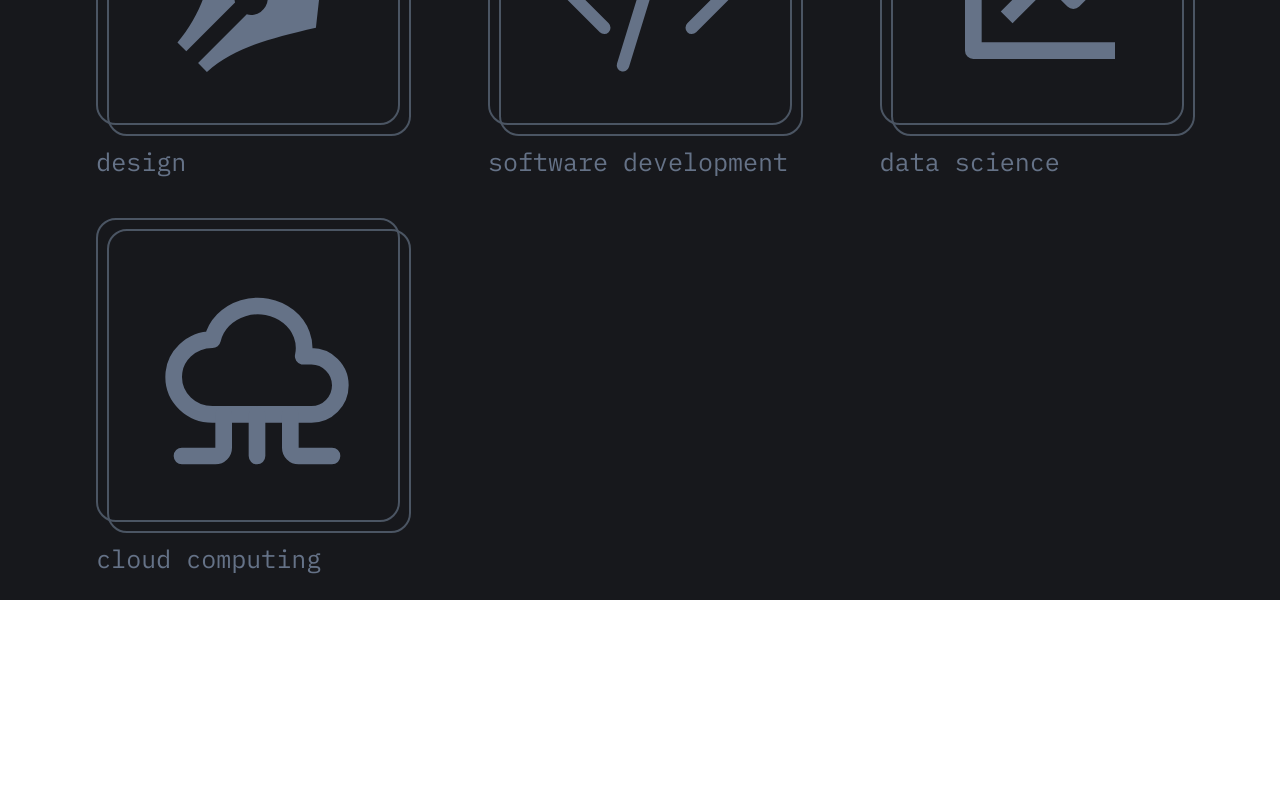
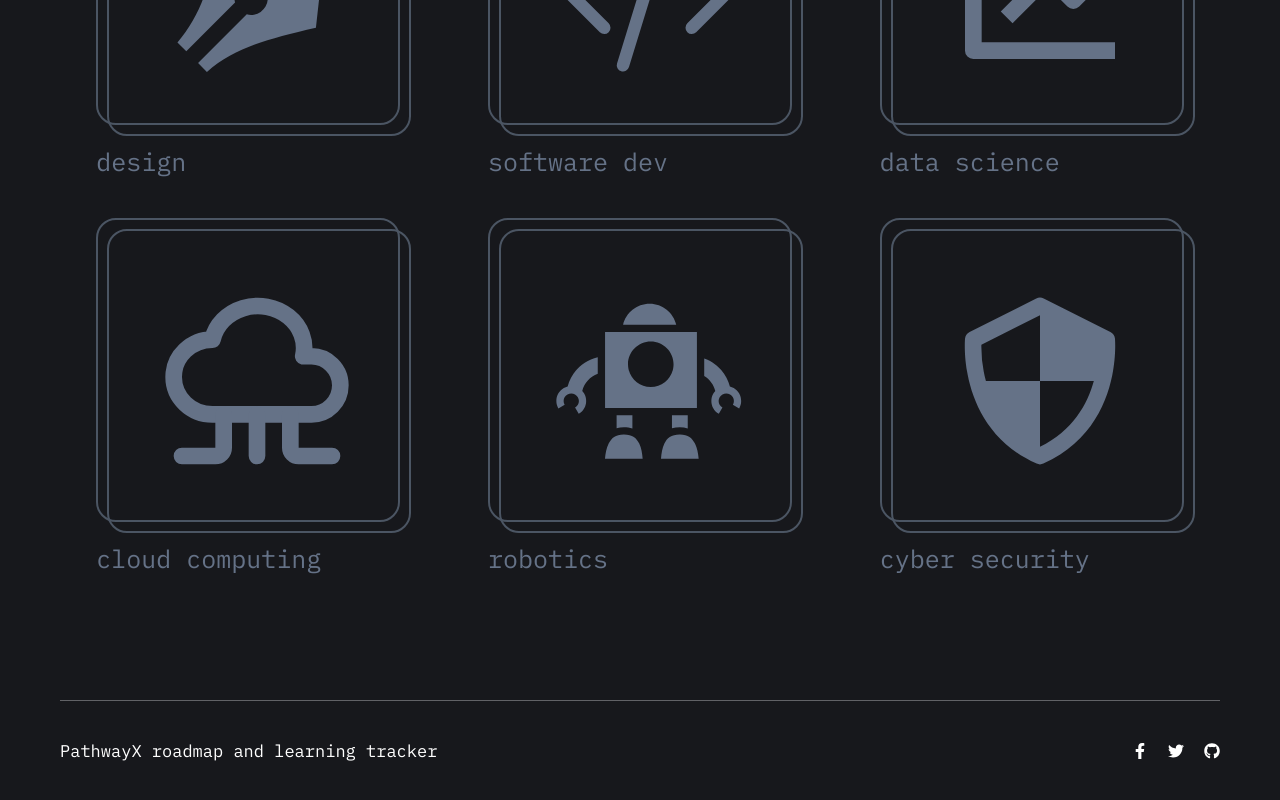
Before and after one commit to omatsola619/pathwayx-project, a Next.js app: page / in a window 1280 px wide. Shown: the part 1154-1954 px from the top of the page. Before the commit the page ends 1754 px from the top, so only its background shows below. Built offline with nearby package versions, Linux system fonts and the light colour scheme.

Commit message:
finished working on footer

```diff
--- /dev/null
+++ b/src/components/Footer.tsx
@@ -0,0 +1,20 @@
+import styles from 'styles/Footer.module.css'
+import { FaFacebookF, FaTwitter, FaGithub } from "react-icons/fa";
+
+function Footer() {
+    return (
+        <div className={styles.container}>
+            <div className={styles.line}></div>
+            <div className={styles.footerInfo}>
+                <div className={styles.info}>PathwayX roadmap and learning tracker</div>
+                <div className={styles.socials}>
+                    <FaFacebookF />
+                    <FaTwitter />
+                    <FaGithub />
+                </div>
+            </div>
+        </div>
+    )
+}
+
+export default Footer;
--- a/src/components/HomeComp.tsx
+++ b/src/components/HomeComp.tsx
@@ -3,6 +3,7 @@ import styles from 'styles/Home.module.css';
 import CardItem from './CardItem';
 import Header from './Header';
 import {DATA} from '../data/DummyData'
+import Footer from './Footer';
 
 function HomeComp() {
     return (
@@ -30,6 +31,7 @@ function HomeComp() {
                     }
                 </div>
             </div>
+            <Footer />
         </div>
     )
 }
--- a/src/data/DummyData.ts
+++ b/src/data/DummyData.ts
@@ -1,9 +1,9 @@
 import { IconType } from "react-icons";
 import { RiPenNibFill } from "react-icons/ri";
 import { BsCodeSlash } from "react-icons/bs";
-import { BiLineChart } from "react-icons/bi";
+import { BiLineChart, BiShieldQuarter } from "react-icons/bi";
 import { TbCloudComputing } from "react-icons/tb";
-import {  } from "react-icons/bs";
+import { GiVintageRobot } from "react-icons/gi";
 import {  } from "react-icons/bs";
 import {  } from "react-icons/bs";
 import {  } from "react-icons/bs";
@@ -21,7 +21,7 @@ export const DATA: DataType[] = [
         url: '',
     },
     {
-        name: 'software development',
+        name: 'software dev',
         icon: BsCodeSlash,
         url: '',
     },
@@ -35,4 +35,14 @@ export const DATA: DataType[] = [
         icon: TbCloudComputing,
         url: '',
     },
+    {
+        name: 'robotics',
+        icon: GiVintageRobot,
+        url: '',
+    },
+    {
+        name: 'cyber security',
+        icon: BiShieldQuarter,
+        url: '',
+    },
 ]
--- /dev/null
+++ b/src/styles/Footer.module.css
@@ -0,0 +1,36 @@
+.container{}
+.line{
+    height: 0.2px;
+    background-color: #e5e7eb5b;
+    width: 100%;
+}
+.footerInfo{
+    padding: 40px 0;
+    display: flex;
+    align-items: center;
+    justify-content: space-between;
+    flex-wrap: wrap;
+}
+.info{
+    font-size: 17px;
+    font-family: 'IBM Plex Mono', monospace;
+    color: white;
+}
+.socials{
+    color: white;
+    display: flex;
+    align-items: center;
+    gap: 20px;
+}
+@media screen and (max-width: 768px) {
+    .footerInfo{
+        padding: 30px 20px;
+    }
+}
+@media screen and (max-width: 600px) {
+    .footerInfo{
+        flex-direction: column;
+        gap: 30px;
+        text-align: center;
+    }
+}
--- a/src/styles/Home.module.css
+++ b/src/styles/Home.module.css
@@ -78,7 +78,7 @@
 .roadmaps{
   width: 100%;
   margin-top: 120px;
-
+  margin-bottom: 100px;
 }
 .roadmapTitle{
   color: white;
```
